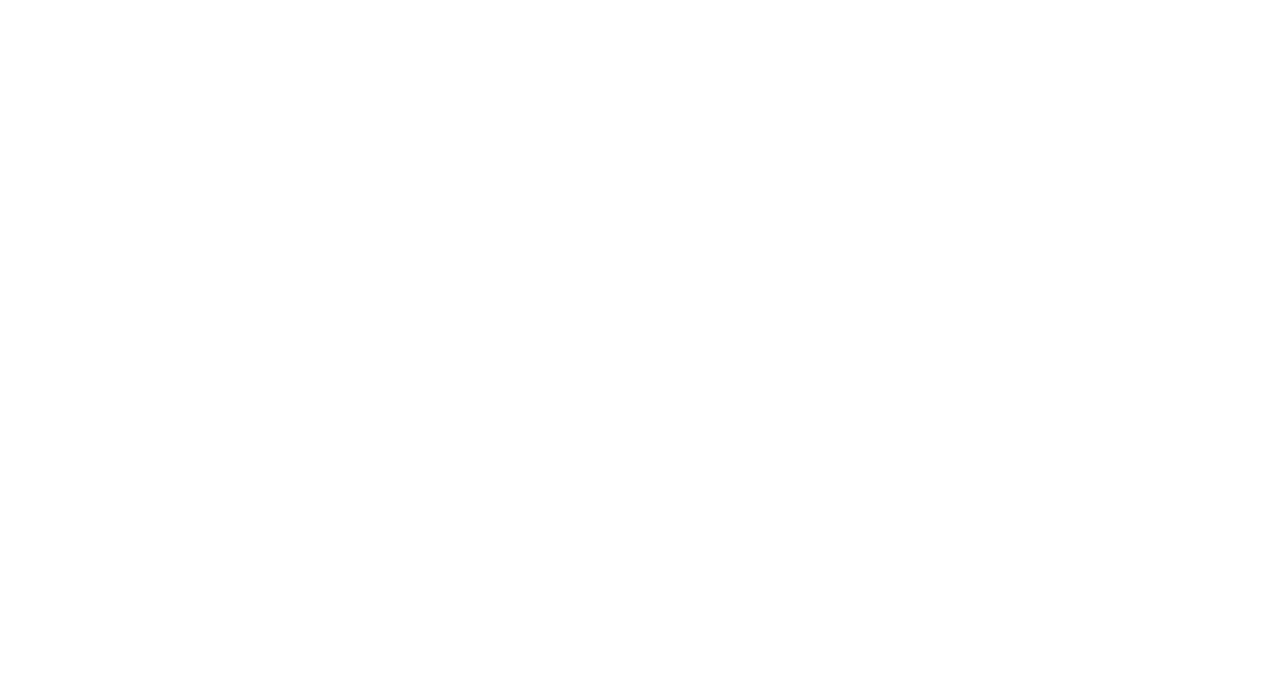
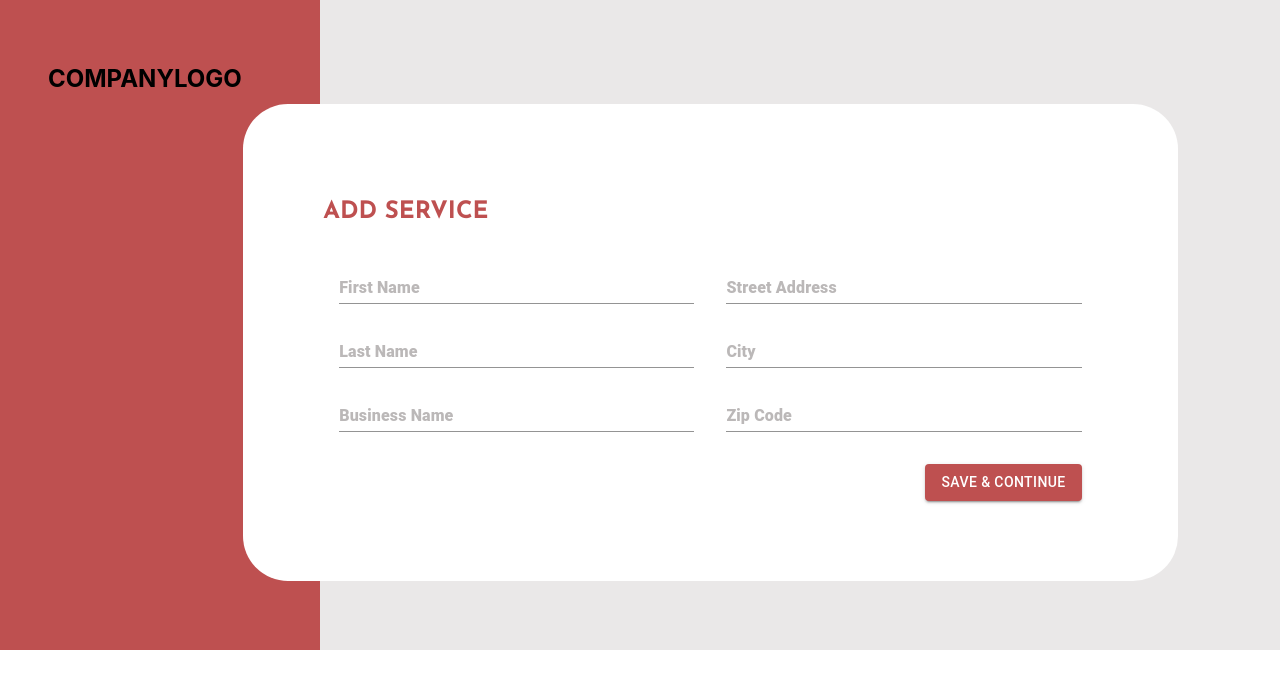
Before and after one commit to hillarioh/beautify-web, a React (Create React App) app: page /user-profile in a window 1280 px wide. Shown: the top 688 px of the page. Built offline with nearby package versions, Linux system fonts and the light colour scheme.

Commit message:
adduser profile form

```diff
--- a/src/App.js
+++ b/src/App.js
@@ -5,6 +5,7 @@
 import Checkout from "./components/Shop/checkout";
 import ProductItem from "./components/Shop/productItem";
 import Home from "./components/home";
+import UserProfile from "./components/services/userprofile";
 import ListBiz from "./components/services/listbiz";
 import Admin from "./components/services/admin";
 import { BrowserRouter as Router, Switch, Route } from "react-router-dom";
@@ -13,6 +14,7 @@
   return (
     <Router>
       <Switch>
+        <Route path="/user-profile" component={UserProfile} />
         <Route path="/list-business" component={ListBiz} />
         <Route path="/admin" component={Admin} />
         <Route path="/pay" component={Pay} />
--- a/src/assets/styles/_listbiz.scss
+++ b/src/assets/styles/_listbiz.scss
@@ -1,6 +1,7 @@
 .list-biz {
   display: flex;
   min-height: 650px;
+  position: relative;
   nav {
     flex: 3;
     background: #be5050;
@@ -110,4 +111,40 @@
       }
     }
   }
+
+  .user-form {
+    position: absolute;
+    background: #ffffff;
+    border-radius: 45px;
+    top: 16%;
+    left: 19%;
+    width: 73%;
+    .item-1 {
+      grid-column: 1 / 2;
+      display: flex;
+      padding: 5rem;
+
+      flex-direction: column;
+      justify-content: center;
+      h2 {
+        margin-bottom: 2rem;
+        margin-top: 1rem;
+        font-family: "Josefin Sans", sans-serif;
+        color: #be5050;
+      }
+      .service-form {
+        display: flex;
+
+        .form-1 {
+          display: flex;
+          flex: 1;
+          flex-direction: column;
+          padding: 0 1rem;
+          .txt {
+            margin-bottom: 1rem;
+          }
+        }
+      }
+    }
+  }
 }
--- a/src/assets/styles/style.css
+++ b/src/assets/styles/style.css
@@ -2446,6 +2446,7 @@
   display: -ms-flexbox;
   display: flex;
   min-height: 650px;
+  position: relative;
 }
 
 .list-biz nav {
@@ -2613,6 +2614,63 @@
   border-radius: 15px;
 }
 
+.list-biz .user-form {
+  position: absolute;
+  background: #ffffff;
+  border-radius: 45px;
+  top: 16%;
+  left: 19%;
+  width: 73%;
+}
+
+.list-biz .user-form .item-1 {
+  -ms-grid-column: 1;
+  -ms-grid-column-span: 1;
+  grid-column: 1 / 2;
+  display: -webkit-box;
+  display: -ms-flexbox;
+  display: flex;
+  padding: 5rem;
+  -webkit-box-orient: vertical;
+  -webkit-box-direction: normal;
+      -ms-flex-direction: column;
+          flex-direction: column;
+  -webkit-box-pack: center;
+      -ms-flex-pack: center;
+          justify-content: center;
+}
+
+.list-biz .user-form .item-1 h2 {
+  margin-bottom: 2rem;
+  margin-top: 1rem;
+  font-family: "Josefin Sans", sans-serif;
+  color: #be5050;
+}
+
+.list-biz .user-form .item-1 .service-form {
+  display: -webkit-box;
+  display: -ms-flexbox;
+  display: flex;
+}
+
+.list-biz .user-form .item-1 .service-form .form-1 {
+  display: -webkit-box;
+  display: -ms-flexbox;
+  display: flex;
+  -webkit-box-flex: 1;
+      -ms-flex: 1;
+          flex: 1;
+  -webkit-box-orient: vertical;
+  -webkit-box-direction: normal;
+      -ms-flex-direction: column;
+          flex-direction: column;
+  padding: 0 1rem;
+}
+
+.list-biz .user-form .item-1 .service-form .form-1 .txt {
+  margin-bottom: 1rem;
+}
+
 * {
   margin: 0;
   padding: 0;
--- /dev/null
+++ b/src/components/services/userprofile.js
@@ -0,0 +1,69 @@
+import React from "react";
+import { TextField, ThemeProvider, Checkbox } from "@material-ui/core";
+import { theme, useStyles } from "../theme";
+import Button from "@material-ui/core/Button";
+
+function UserProfile() {
+  const classes = useStyles();
+  return (
+    <div className="list-biz">
+      <nav>
+        <h2>COMPANYLOGO</h2>
+      </nav>
+      <div className="list-body"></div>
+      <div className="user-form">
+        <div className="item-1">
+          <h2>ADD SERVICE</h2>
+
+          <ThemeProvider theme={theme}>
+            <form className="service-form" noValidate autoComplete="off">
+              <div className="form-1">
+                <TextField
+                  id="standard-basic"
+                  label="First Name"
+                  className="txt"
+                  color="primary"
+                />
+                <TextField
+                  id="standard-basic"
+                  className="txt"
+                  label="Last Name"
+                />
+                <TextField
+                  id="standard-basic"
+                  className="txt"
+                  label="Business Name"
+                />
+              </div>
+              <div className="form-1">
+                <TextField
+                  id="standard-basic"
+                  label="Street Address"
+                  className="txt"
+                  color="primary"
+                />
+                <TextField id="standard-basic" className="txt" label="City" />
+                <TextField
+                  id="standard-basic"
+                  className="txt"
+                  label="Zip Code"
+                />
+              </div>
+            </form>
+            <Button
+              variant="contained"
+              classes={{
+                root: classes.root,
+              }}
+              color="secondary"
+            >
+              Save & Continue
+            </Button>
+          </ThemeProvider>
+        </div>
+      </div>
+    </div>
+  );
+}
+
+export default UserProfile;
```
Also changed, not shown: src/components/services/listbiz.js (+0 -7 lines), 1 other file (tests, documents, lock files or other folders).
